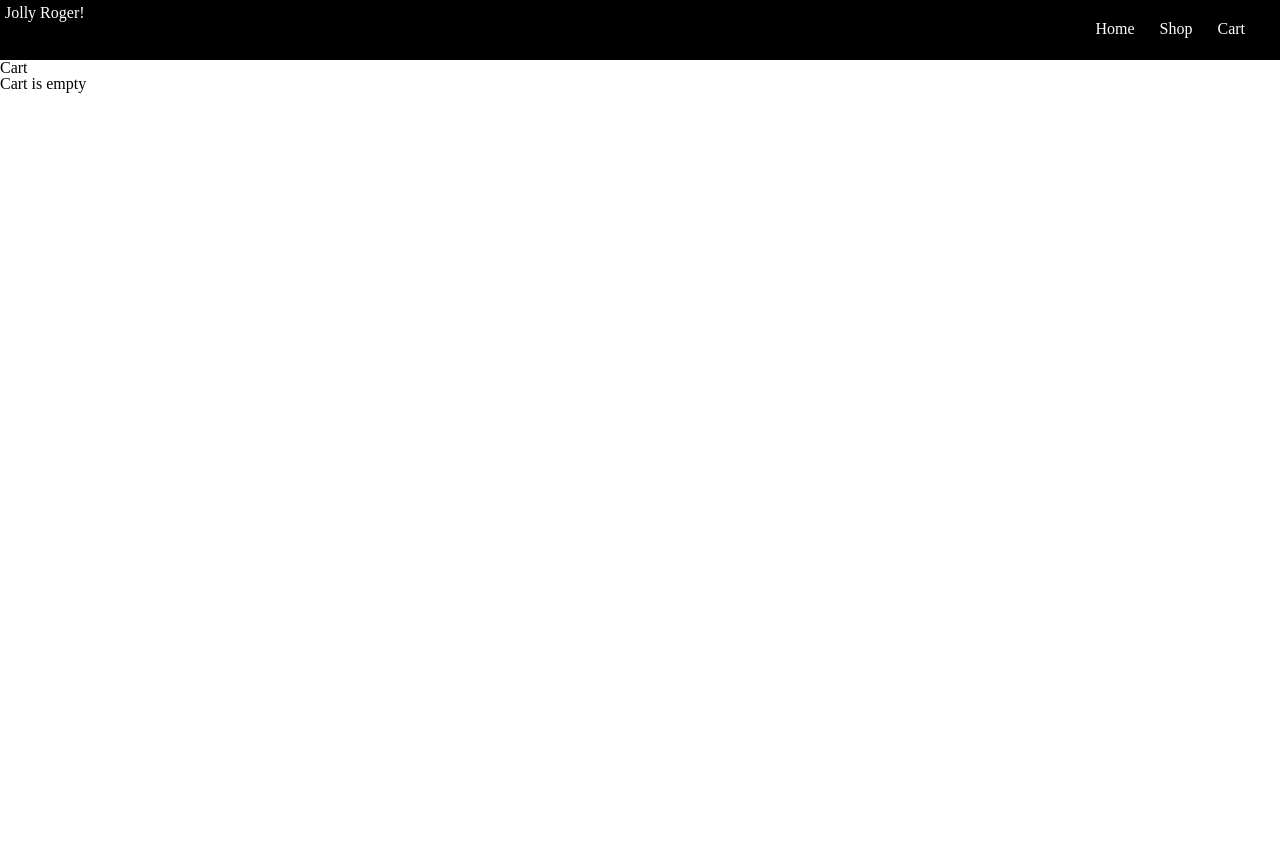
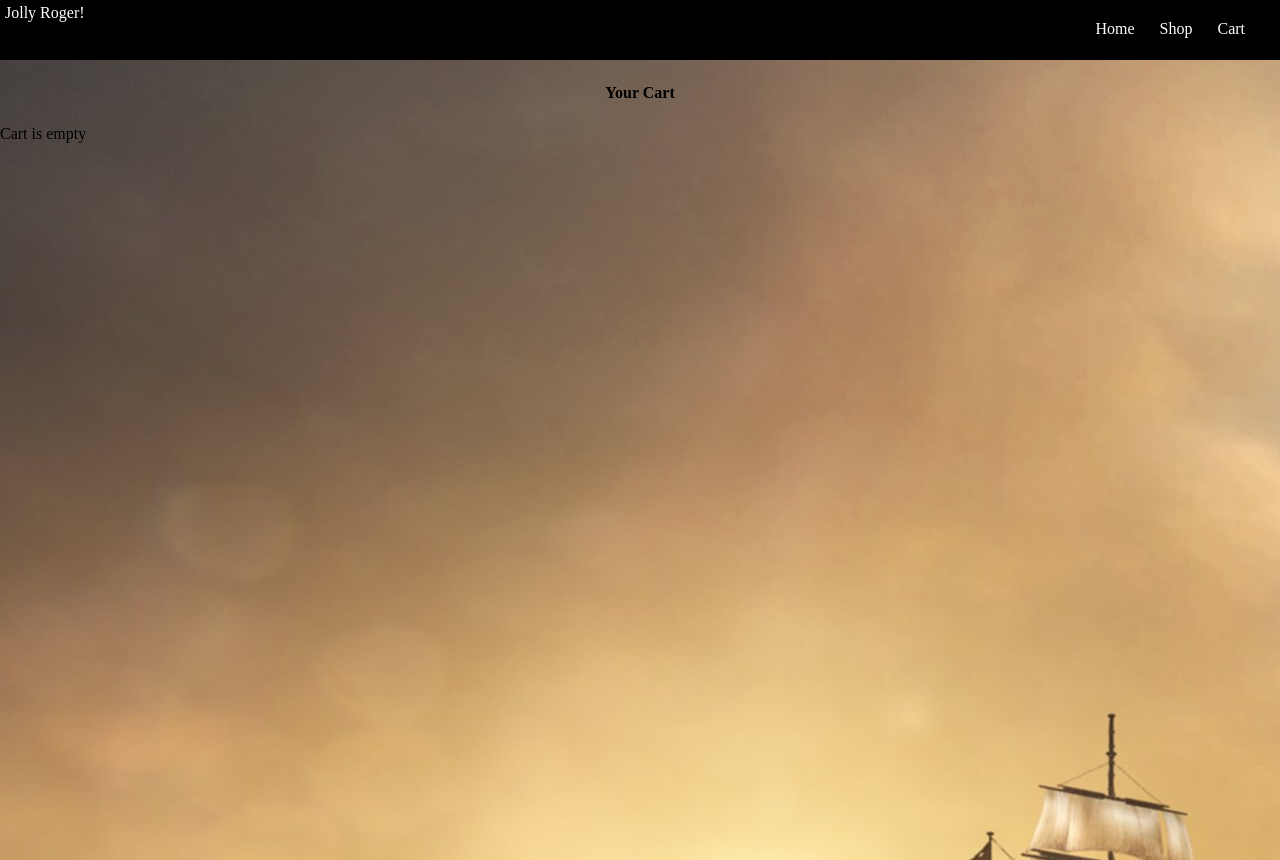
Before and after one commit to Azzryel/ship-shopping-cart-react, a React (Create React App) app: page /cart in a window 1280 px wide. Before the commit the page ends 800 px from the top, so only its background shows below. Built offline with nearby package versions, Linux system fonts and the light colour scheme.

Commit message:
style cart

```diff
--- a/src/App.js
+++ b/src/App.js
@@ -1,4 +1,5 @@
 import React from "react";
+import "./styles/reset.css";
 import "./styles/app.css";
 import { Link } from "react-router-dom";
 
--- a/src/components/Cart.js
+++ b/src/components/Cart.js
@@ -31,8 +31,8 @@ const Cart = () => {
     }
 
     return (
-        <div>
-           <h2>Cart</h2>
+        <div className="cart-container">
+           <h2 className="h2-cart">Your Cart</h2>
            {(cart.length > 0) ? (
                <div>
                    <table>
@@ -57,7 +57,7 @@ const Cart = () => {
                        </tr>
                        </tbody>
                    </table>
-                   <button onClick={setSail} > Buy and set sail! </button>
+                   <button onClick={setSail} className="buy-btn" > Buy and set sail! </button>
                </div>
            ) : (
                <div>Cart is empty</div>
--- a/src/styles/cart.css
+++ b/src/styles/cart.css
@@ -12,3 +12,30 @@ td {
     width: 200px;
     padding: 5px;
 }
+
+.h2-cart {
+    text-align: center;
+    padding: 25px;
+    font-weight: bold;
+}
+
+.cart-container {
+    position: absolute;
+    background-image: url("./image.jpg");
+    background-color: lightsteelblue;
+    width: 100%;
+    height: 100%;
+}
+
+table {
+   margin-left: 100px;
+}
+
+.buy-btn {
+    background-color: sandybrown;
+    color: seashell;
+    border: none;
+    height: 25px;
+    margin-top: 20px;
+    margin-left: 150px;
+}
```
